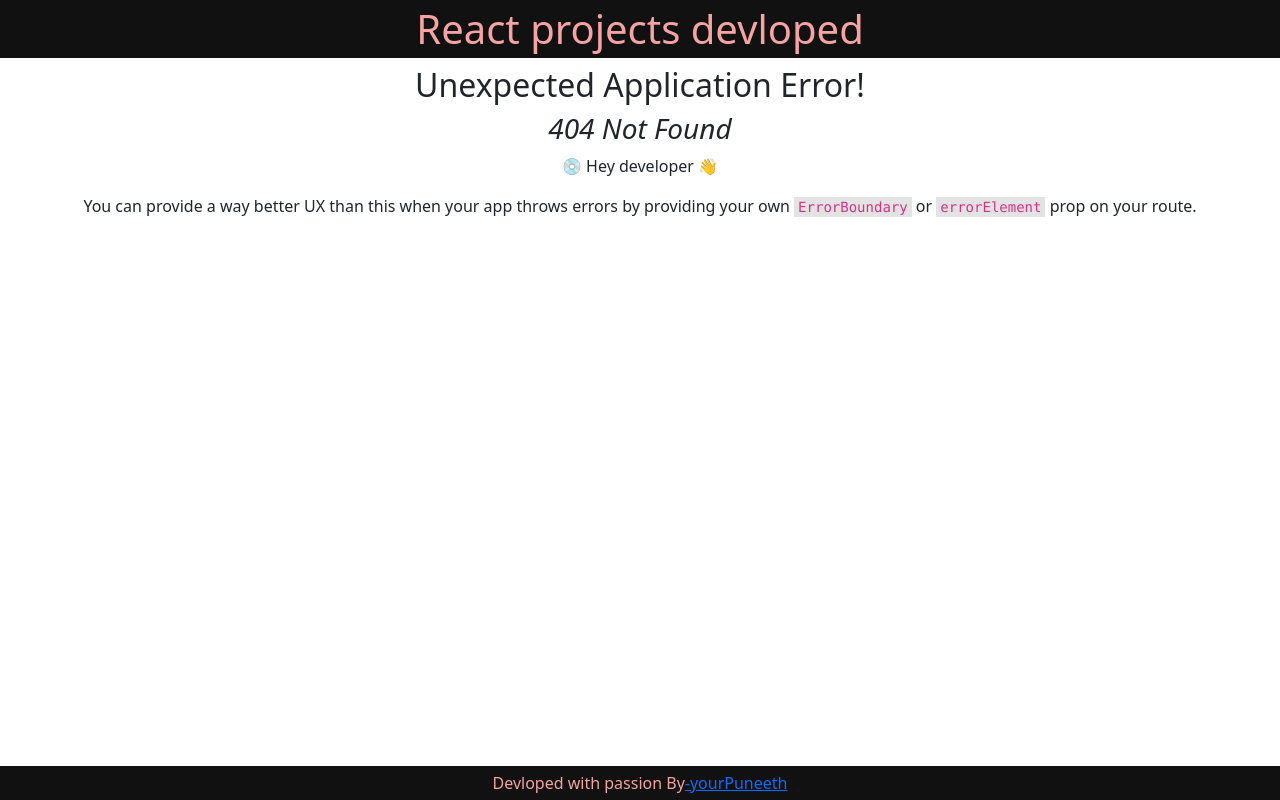
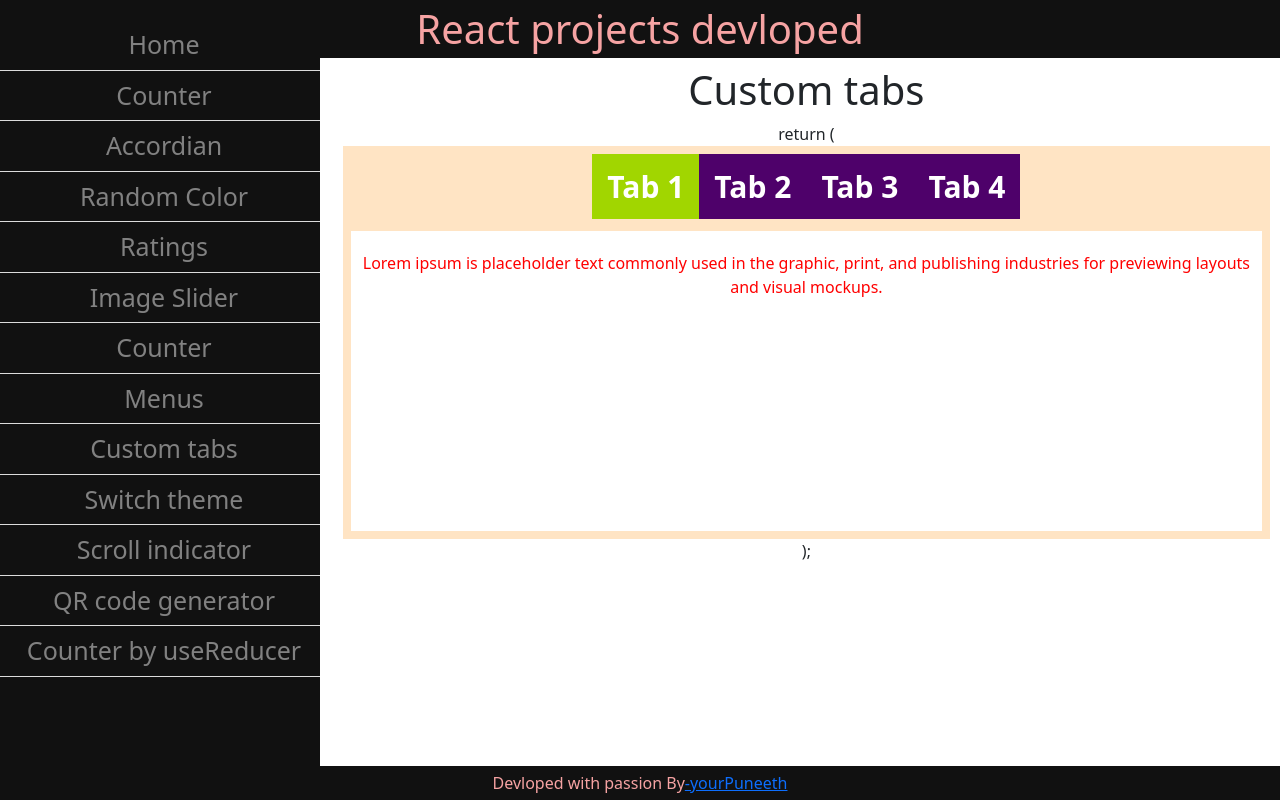
Before and after one commit to puneethnviraat/react-practice, a React (Create React App) app: page /custom-tabs in a window 1280 px wide. Before the commit this address had no page. Built offline with nearby package versions, Linux system fonts and the light colour scheme.

Commit message:
custom-tabs

```diff
--- a/src/App.js
+++ b/src/App.js
@@ -13,6 +13,7 @@
 import QRCodeGenerator from './components/qr-code-generator';
 import SwitchTheme from './components/light-dark-mode';
 import ScrollIndicator from './components/scroll-indicator';
+import CustomTabs from './components/custom-tabs';
 
 const router = createBrowserRouter([
   {
@@ -53,6 +54,10 @@
         element: <ScrollIndicator />,
       },
       {
+        path: '/custom-tabs',
+        element: <CustomTabs />,
+      },
+      {
         path: '/light-dark-mode',
         element: <SwitchTheme />,
       },
--- a/src/components/Sidebar.jsx
+++ b/src/components/Sidebar.jsx
@@ -12,6 +12,7 @@
       <Link to="/image-slider">Image Slider</Link>
       <Link to="/counter">Counter</Link>
       <Link to="/treeview">Menus</Link>
+      <Link to="/custom-tabs">Custom tabs</Link>
       <Link to="/light-dark-mode">Switch theme</Link>
       <Link to="/scroll-indicator">Scroll indicator</Link>
       <Link to="/qr-code-generator">QR code generator</Link>
--- /dev/null
+++ b/src/components/custom-tabs/data.js
@@ -0,0 +1,22 @@
+export const data = [
+  {
+    label: 'Tab 1',
+    content:
+      'Lorem ipsum is placeholder text commonly used in the graphic, print, and publishing industries for previewing layouts and visual mockups.',
+  },
+  {
+    label: 'Tab 2',
+    content:
+      'Lorem ipsum is placeholder text commonly used in the graphic, print, and publishing industries for previewing layouts and visual mockups. ',
+  },
+  {
+    label: 'Tab 3',
+    content:
+      'is placeholder text commonly used in the graphic, print, and publishing industries for previewing layouts and visual mockups.',
+  },
+  {
+    label: 'Tab 4',
+    content:
+      ' placeholder text commonly used in the graphic, print, and publishing industries for previewing layouts and visual mockups.',
+  },
+];
--- /dev/null
+++ b/src/components/custom-tabs/index.jsx
@@ -0,0 +1,34 @@
+import React, { useState } from 'react';
+import { data } from './data';
+import './style.css';
+const CustomTabs = () => {
+  const [currenIndex, setCurrentIndex] = useState(0);
+  const changeTab = (index) => {
+    setCurrentIndex(index);
+  };
+  return (
+    <div className="main-container">
+      <h1>Custom tabs</h1>
+      return (
+      <div className="wrapper">
+        <div className="heading">
+          {data.map((tabItem, index) => (
+            <div
+              className={`tab-item ${currenIndex === index ? 'active' : ''}`}
+              onClick={() => changeTab(index)}
+              key={tabItem.label}
+            >
+              <span className="label">{tabItem.label}</span>
+            </div>
+          ))}
+        </div>
+        <div className="content" style={{ color: 'red' }}>
+          {data[currenIndex] && data[currenIndex].content}
+        </div>
+      </div>
+      );
+    </div>
+  );
+};
+
+export default CustomTabs;
--- /dev/null
+++ b/src/components/custom-tabs/style.css
@@ -0,0 +1,34 @@
+.wrapper {
+  padding: 8px;
+}
+
+.heading {
+  display: flex;
+  justify-content: center;
+  margin-bottom: 12px;
+}
+
+.tab-item {
+  display: inline-flex;
+  font-size: 30px;
+  font-weight: bold;
+  text-align: center;
+  padding: 10px 15px;
+  cursor: pointer;
+  border: none;
+  color: #fff;
+  background: #4e016a;
+}
+
+.tab-item.active {
+  border-color: #000;
+  background: #a1d600;
+  color: #fff;
+}
+
+.content {
+  padding: 20px 10px;
+  height: 300px;
+  overflow: auto;
+  background-color: #fff;
+}
--- a/src/index.css
+++ b/src/index.css
@@ -26,7 +26,7 @@
 /* The sidebar menu */
 .sidenav {
   height: 100%; /* Full-height: remove this if you want "auto" height */
-  width: 180px; /* Set the width of the sidebar */
+  width: 25%; /* Set the width of the sidebar */
   position: fixed; /* Fixed Sidebar (stay in place on scroll) */
   z-index: 1; /* Stay on top */
   top: 0; /* Stay at the top */
@@ -54,9 +54,10 @@
 }
 
 /* Style page content */
-.main {
-  margin-left: 160px; /* Same as the width of the sidebar */
+.main,.main-container {
+  left: 26%; /* Same as the width of the sidebar */
   padding: 0px 10px;
+  position: fixed;
 }
 
 /* On smaller screens, where height is less than 450px, change the style of the sidebar (less padding and a smaller font size) */
```
